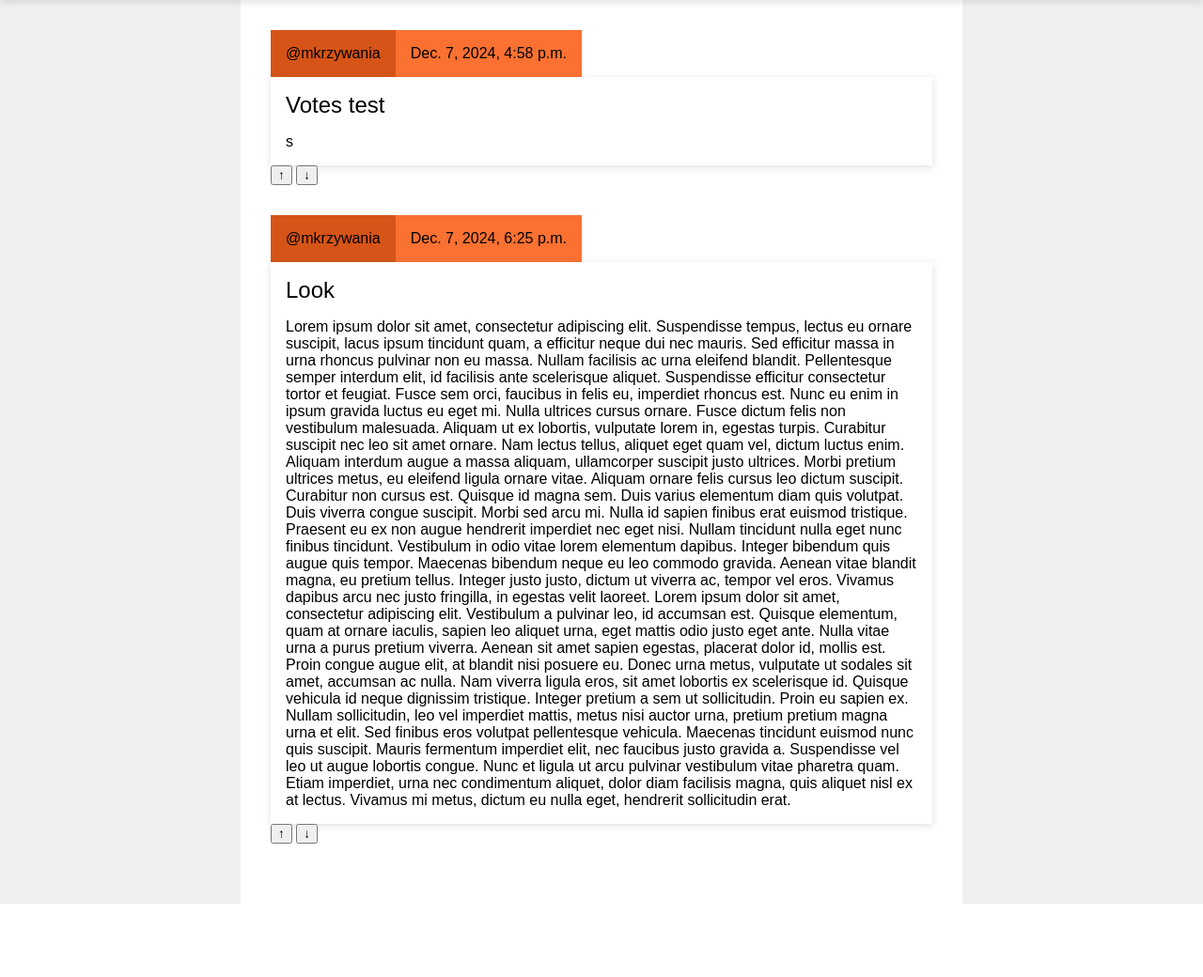
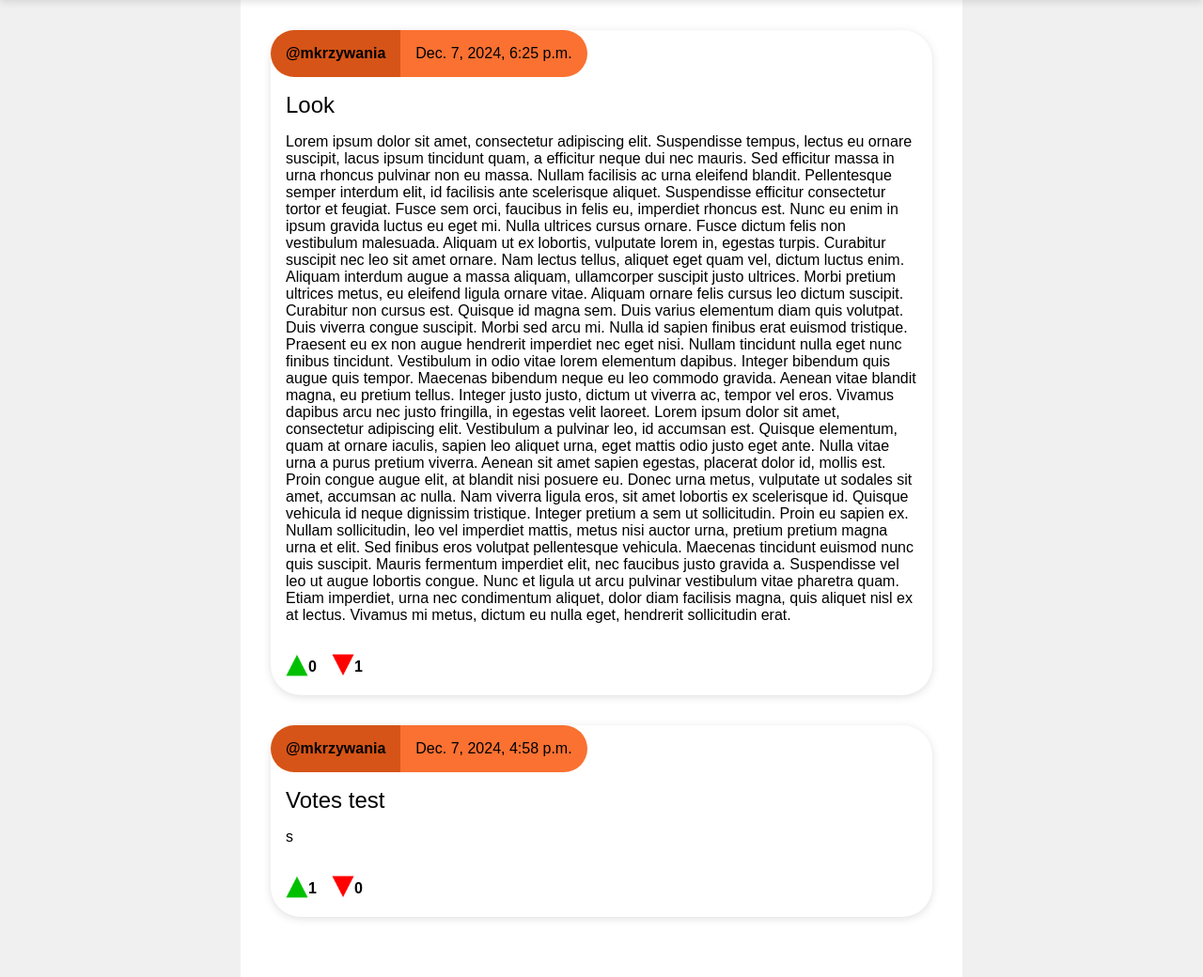
Before and after one commit to Krasnomir/hottake, a Django app: page /home/ in a window 1280 px wide. Shown: the part 70-1110 px from the top of the page at 94% size. Before the commit the page ends 1032 px from the top, so only its background shows below. Run offline with Django 4.2, Linux system fonts and the light colour scheme; a user stored in the database is signed in; data comes from the database, SQL or seed files in the repository; both versions use the stored data as it was after the commit.

Commit message:
Expanded voting system, prettier CSS

```diff
--- a/app/static/app/css/main.css
+++ b/app/static/app/css/main.css
@@ -72,6 +72,8 @@ html, body {
     align-items: flex-start;
     flex-direction: column;
     margin: 0 0 2rem 0;
+    border-radius: 2rem;
+    box-shadow: rgba(99, 99, 99, 0.2) 0px 2px 8px 0px;
 }
 
 .wrapper .body .article .post a {
@@ -82,9 +84,12 @@ html, body {
 .wrapper .body .article .post .info {
     display: flex;
     flex-direction: row;
+    border-radius: 2rem;
+    overflow: hidden;
 }
 
 .wrapper .body .article .post .info .author {
+    font-weight: 800;
     background-color: rgb(214, 84, 23);
     padding: 1rem;
 }
@@ -100,9 +105,36 @@ html, body {
 }
 
 .wrapper .body .article .post .post-content {
-    box-shadow: rgba(99, 99, 99, 0.2) 0px 2px 8px 0px;
     width: 100%;
     padding: 1rem;
+}
+
+.wrapper .body .article .post .votes, .wrapper .body .article .post .downvote, .wrapper .body .article .post .upvote {
+    display: flex;
+    user-select: none;
+}
+
+.wrapper .body .article .post .votes .upvote, .wrapper .body .article .post .votes .downvote {
+    justify-content: center;
+    align-items: center;
+}
+
+.wrapper .body .article .post .votes .upvote {
+    margin-right: 1rem;
+}
+
+.wrapper .body .article .post .votes {
+    font-weight: 800;
+    padding: 1rem;
+}
+
+.wrapper .body .article .post .votes img {
+    width: 1.5rem;
+    height: 1.5rem;
+}
+
+.wrapper .body .article .post .votes .upvote img {
+    transform: scaleY(-1);
 }
 
 /* posts creator */
--- a/app/static/app/js/votes.js
+++ b/app/static/app/js/votes.js
@@ -22,7 +22,7 @@ function getCookie(name) {
 
 const csrftoken = getCookie('csrftoken');
 
-function sendVoteRequest(postId, type) {
+function sendVoteRequest(postId, type, voteElement) {
     // send POST request to the server using csrf token
     const xhr = new XMLHttpRequest();
     xhr.open('POST', '/home/', true);
@@ -34,26 +34,52 @@ function sendVoteRequest(postId, type) {
     }));
 
     // recieving servers response
-    xhr.onload = function () {
-        if (xhr.status >= 200 && xhr.status < 300) {
-            // Successful response (status code 200-299)
-            const response = JSON.parse(xhr.responseText);  // Parse the response as JSON
-            console.log(response.message);  // Log the response message
-        } else {
-            // Handle error responses (status code 400-599)
-            console.error('Request failed with status:', xhr.status);
+    xhr.onload = () => {
+        const response = JSON.parse(xhr.responseText);  // Parse the response as JSON
+
+        switch(response.msg) {
+            case 1: // changed from upvote to downvote
+                voteElement.uCounter.innerHTML = voteElement.uCounter.innerHTML - 1;
+                voteElement.dCounter.innerHTML = parseInt(voteElement.dCounter.innerHTML) + 1;
+                break; // Prevent falling through to the next case
+
+            case 2: // changed from downvote to upvote
+                voteElement.uCounter.innerHTML = parseInt(voteElement.uCounter.innerHTML) + 1;
+                voteElement.dCounter.innerHTML = parseInt(voteElement.dCounter.innerHTML) - 1;
+                break;
+
+            case 3: // downvoted for the first time
+                voteElement.dCounter.innerHTML = parseInt(voteElement.dCounter.innerHTML) + 1;
+                break;
+
+            case 4: // upvoted for the first time
+                voteElement.uCounter.innerHTML = parseInt(voteElement.uCounter.innerHTML) + 1;
+                break;
         }
     };
+
 }
+
+// vote elements basically represent the voting panels for each post and allow the script to change the vote count dynamically without having to refresh the page
 
 upvoteBtns.forEach(btn => {
     btn.addEventListener('click', () => {
-        sendVoteRequest(btn.getAttribute('data-post-id'), 'upvote');
+        const voteElement = {
+            dCounter: btn.parentElement.children[1].children[1],
+            uCounter: btn.children[1]
+        };
+
+        sendVoteRequest(btn.getAttribute('data-post-id'), 'upvote', voteElement);
     });
 });
 
 downvoteBtns.forEach(btn => {
     btn.addEventListener('click', () => {
-        sendVoteRequest(btn.getAttribute('data-post-id'), 'downvote');
+        const voteElement = {
+            dCounter: btn.children[1],
+            uCounter: btn.parentElement.children[0].children[1]
+        };
+
+        sendVoteRequest(btn.getAttribute('data-post-id'), 'downvote', voteElement);
     });
 });
--- a/app/templates/app/create-post.html
+++ b/app/templates/app/create-post.html
@@ -3,6 +3,7 @@
 
 <form method="POST" class="create-post">
     {% csrf_token %}
+    <div class="message">{{ message }}</div>
     <input type="text" id="title" name="title" placeholder="Write your post title here" maxlength="100">
     <textarea id="body" name="body" placeholder="Write your post content here" cols="5" rows="30" maxlength="5000"></textarea>
     <input type="submit" value="Post" class="btn">
--- a/app/templates/app/posts.html
+++ b/app/templates/app/posts.html
@@ -23,8 +23,14 @@
         </div>
     </div>
     <div class="votes">
-        <button class="upvote" data-post-id="{{ post.id }}">↑</button>
-        <button class="downvote" data-post-id="{{ post.id }}">↓</button>
+        <div class="upvote" data-post-id="{{ post.id }}">
+            <div class="symbol"><img src="{% static 'app/img/trianglegreen.png' %}" alt="upvote"></div>
+            <div class="count">{{ post.upvotes }}</div>
+        </div>
+        <div class="downvote" data-post-id="{{ post.id }}">
+            <div class="symbol"><img src="{% static 'app/img/trianglered.png' %}" alt="downvote"></div>
+            <div class="count">{{ post.downvotes }}</div>
+        </div>
     </div>
 </div>
 {% endfor %}
--- a/app/views.py
+++ b/app/views.py
@@ -31,30 +31,36 @@ def home(request):
 
             if vote_type == "downvote":
                 post.downvotes = post.downvotes + 1
+                post.save()
+                return JsonResponse({"msg": 3}) # downvoted for the first time
             else:
                 post.upvotes = post.upvotes + 1
-
-            return JsonResponse({"message": "Voted for the first time"})
+                post.save()
+                return JsonResponse({"msg": 4}) # upvoted for the first time
 
         elif userPreviousVote == "upvote":
             if vote_type == "upvote":
-                return JsonResponse({"message": "Can't upvote again"})
+                return JsonResponse({"msg": -1}) # fail
             else:
                 post.set_user_vote(request.user, vote_type)
+                post.upvotes = post.upvotes - 1
                 post.downvotes = post.downvotes + 1
-                return JsonResponse({"message": "Downvoted"})
+                post.save()
+                return JsonResponse({"msg": 1}) # downvoted
 
         else:  # userPreviousVote == "downvote"
             if vote_type == "downvote":
-                return JsonResponse({"message": "Can't downvote again"})
+                return JsonResponse({"msg": -1}) # fail
             else:
                 post.set_user_vote(request.user, vote_type)
+                post.downvotes = post.downvotes - 1
                 post.upvotes = post.upvotes + 1
-                return JsonResponse({"message": "Upvoted"})
+                post.save()
+                return JsonResponse({"msg": 2}) # upvoted
 
     template = loader.get_template('app/posts.html')
 
-    posts = Post.objects.all()
+    posts = Post.objects.all().order_by('-date')
     context = {
         'posts':posts,
         'user':request.user
@@ -142,6 +148,13 @@ def create_post(request):
         body = request.POST.get('body')
         time = datetime.now()
 
+        if len(title) == 0:
+            context = {'message': "Title can't be empty"}
+            return HttpResponse(template.render(context,request))
+        elif len(body) == 0:
+            context = {'message': "Post body/description can't be empty"}
+            return HttpResponse(template.render(context,request))
+
         post = Post.objects.create (
             author = user,
             title = title,
```
Also changed, not shown: other parts of app/static/app/css/main.css (+74 -5 lines), app/templates/app/login.html (+6 -4 lines), app/templates/app/register.html (+9 -7 lines), app/static/app/img/trianglegreen.png (added), app/static/app/img/trianglered.png (added), db.sqlite3.
